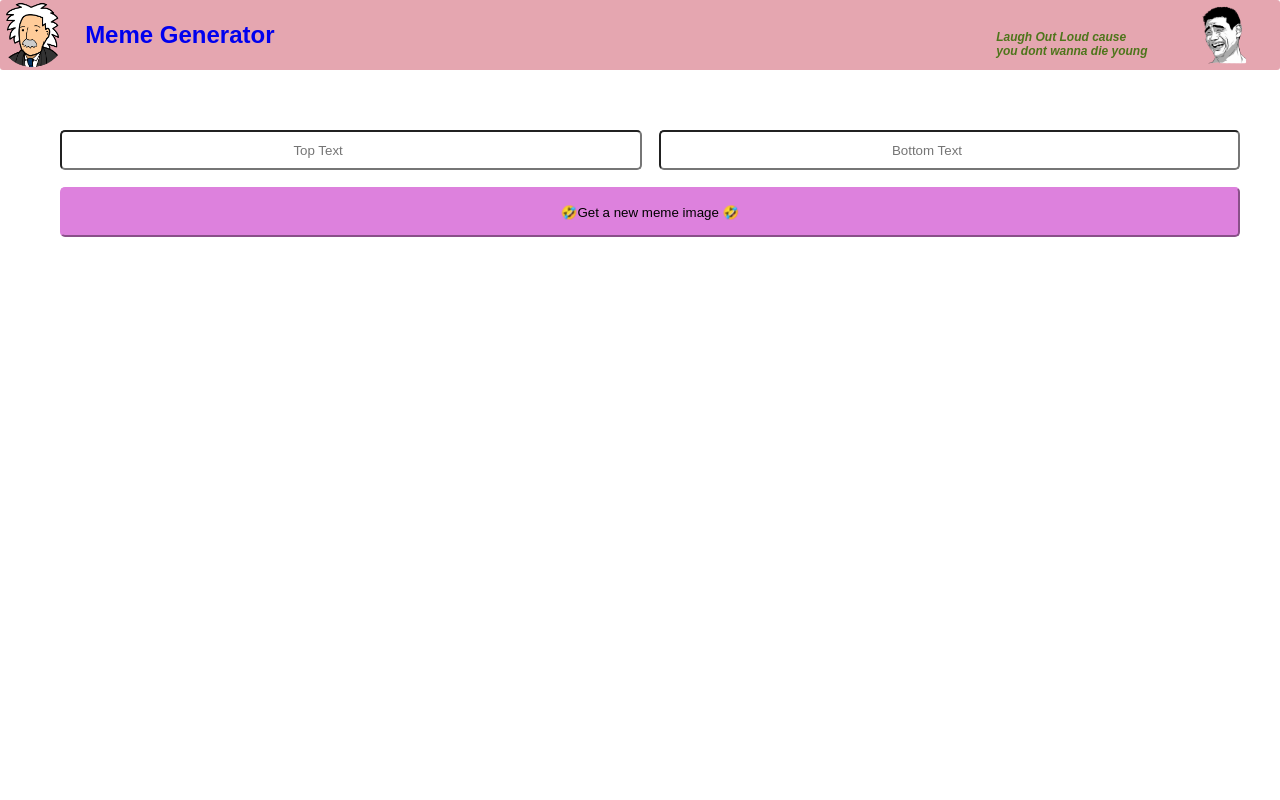
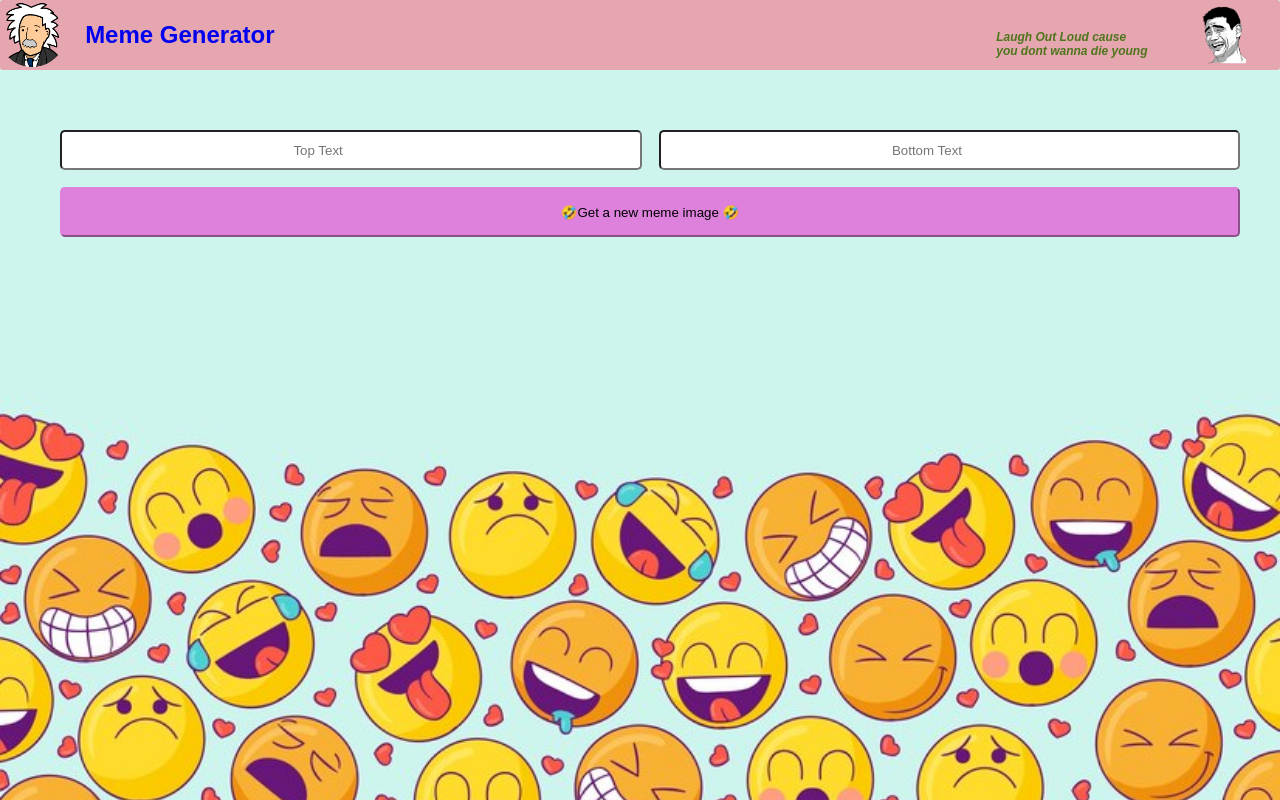
Before and after one commit to callistox9/MagicMeme, a React (Vite) app in the folder meme_app/: page / in a window 1280 px wide. Built offline with nearby package versions, Linux system fonts and the light colour scheme.

Commit message:
added a background image

```diff
--- a/meme_app/index.html
+++ b/meme_app/index.html
@@ -11,6 +11,7 @@
     <title>Memes</title>
   </head>
   <body>
+    <Body background="/src/assets/hand-drawn-world-emoji-day-background-with-emoticons_23-2149418958.jpg" class="background"></Body>
     <div id="root"></div>
     <script type="module" src="src/components/index.jsx"></script>
   </body>
--- a/meme_app/src/components/Header.jsx
+++ b/meme_app/src/components/Header.jsx
@@ -4,6 +4,7 @@ export default function Header()
     return(
 
         <header className="Header">
+
 
            <img src="/src/assets/Header_logo-removebg-preview.png"  ></img>
             <h2 className="Header-title-1"><a  target="_blank" href="https://letterpile.com/humor/Top-30-Funny-Einstein-Jokes-15-Einstein-Jokes-about-Relativity-Absent-Minded-Lecturer-and-Confusing-Jokes">Meme Generator</a></h2>
--- a/meme_app/src/components/styles.css
+++ b/meme_app/src/components/styles.css
@@ -1,9 +1,16 @@
 *{
     box-sizing:border-box;
+
+
 }
 body{
     font-family: "Karla",sans-serif;
     margin:0;
+
+}
+.background{
+    background-repeat:no-repeat;
+    background-size: cover;
 }
 
 .Header{
```
Also changed, not shown: meme_app/src/assets/hand-drawn-world-emoji-day-background-with-emoticons_23-2149418958.jpg (added).
